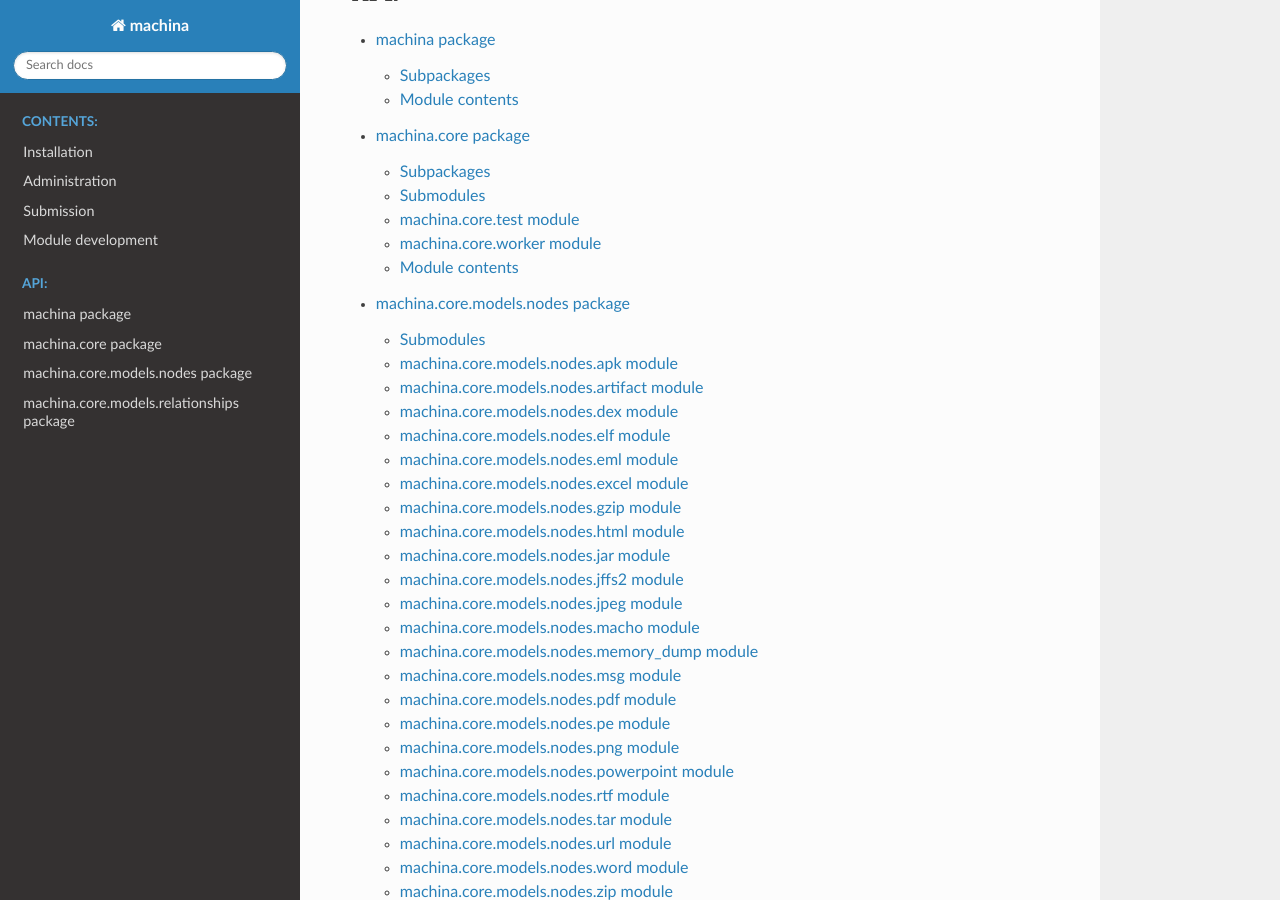
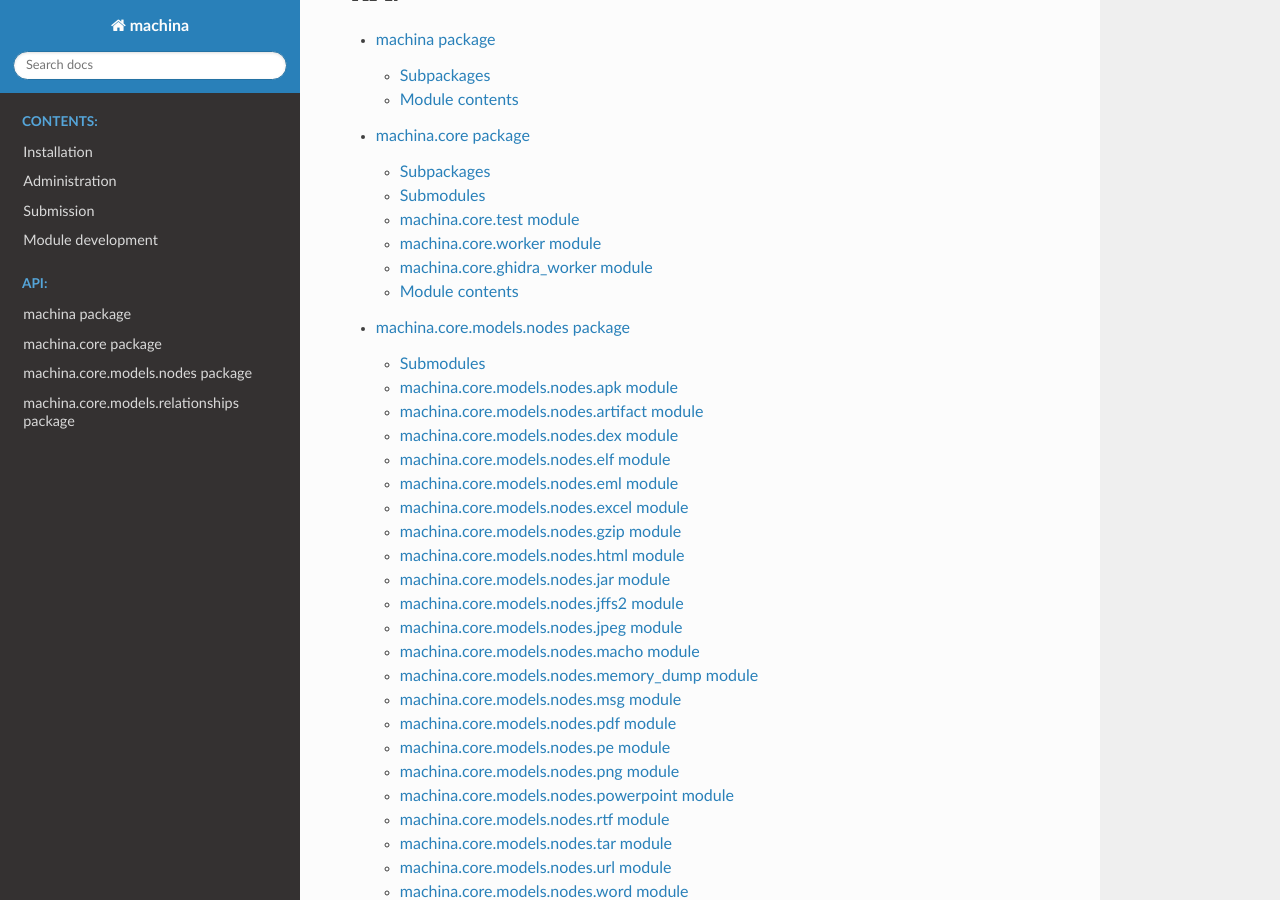
Before and after one commit to ehrenb/machina-docs, a Sphinx documentation site: the page built from docs/source/index.rst, in a window 1280 px wide and 900 px high, scrolled down 1783 px. Built offline with Sphinx 7.4.7 and the Read the Docs theme 2.0.0, drawn with Linux system fonts in a browser that asks for light colours.

Commit message:
include new ghidra_worker base class module

```diff
--- a/docs/source/machina.core.rst
+++ b/docs/source/machina.core.rst
@@ -28,6 +28,14 @@ machina.core.worker module
    :undoc-members:
    :show-inheritance:
 
+machina.core.ghidra_worker module
+--------------------------
+
+.. automodule:: machina.core.ghidra_worker
+   :members:
+   :undoc-members:
+   :show-inheritance:
+
 Module contents
 ---------------
 
```
